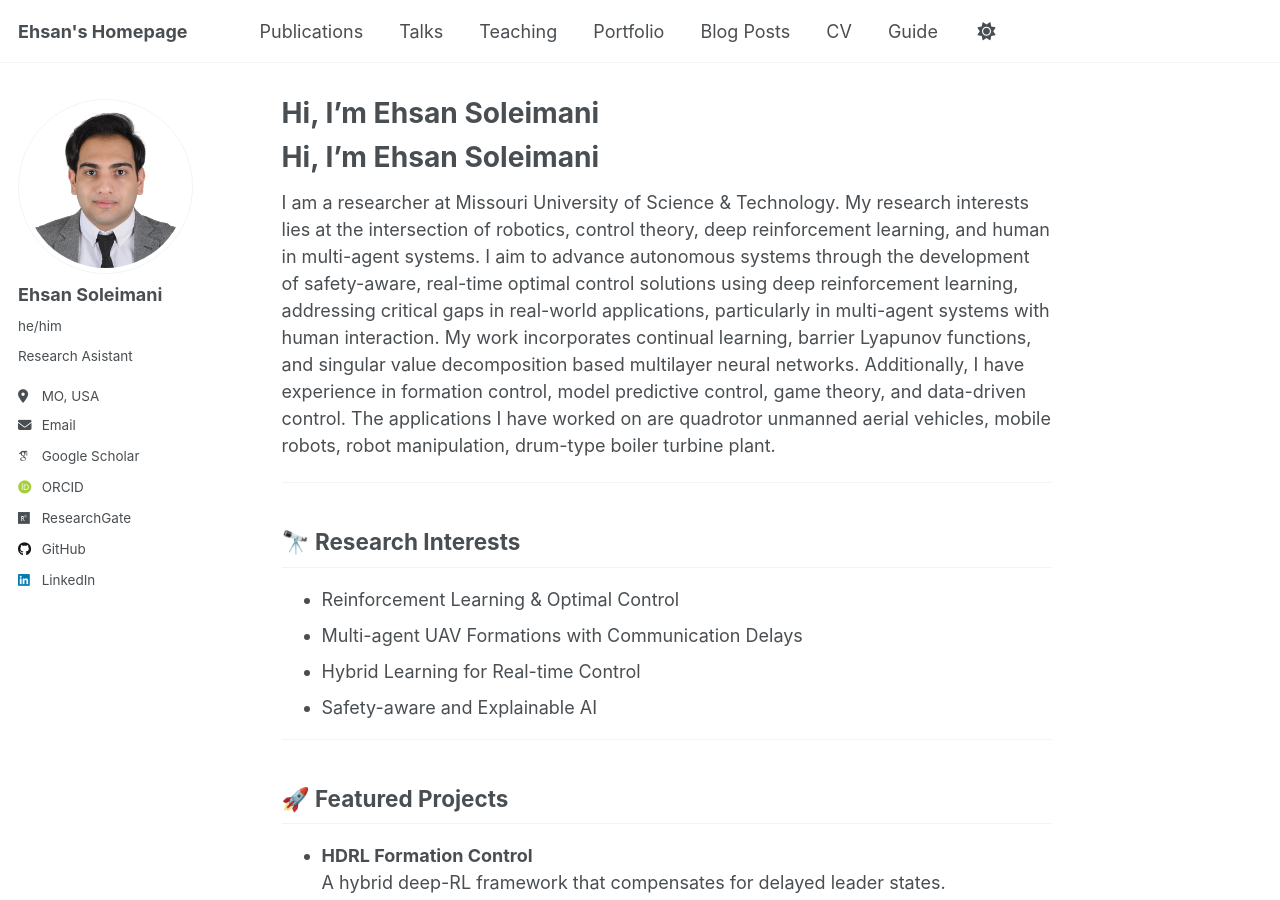
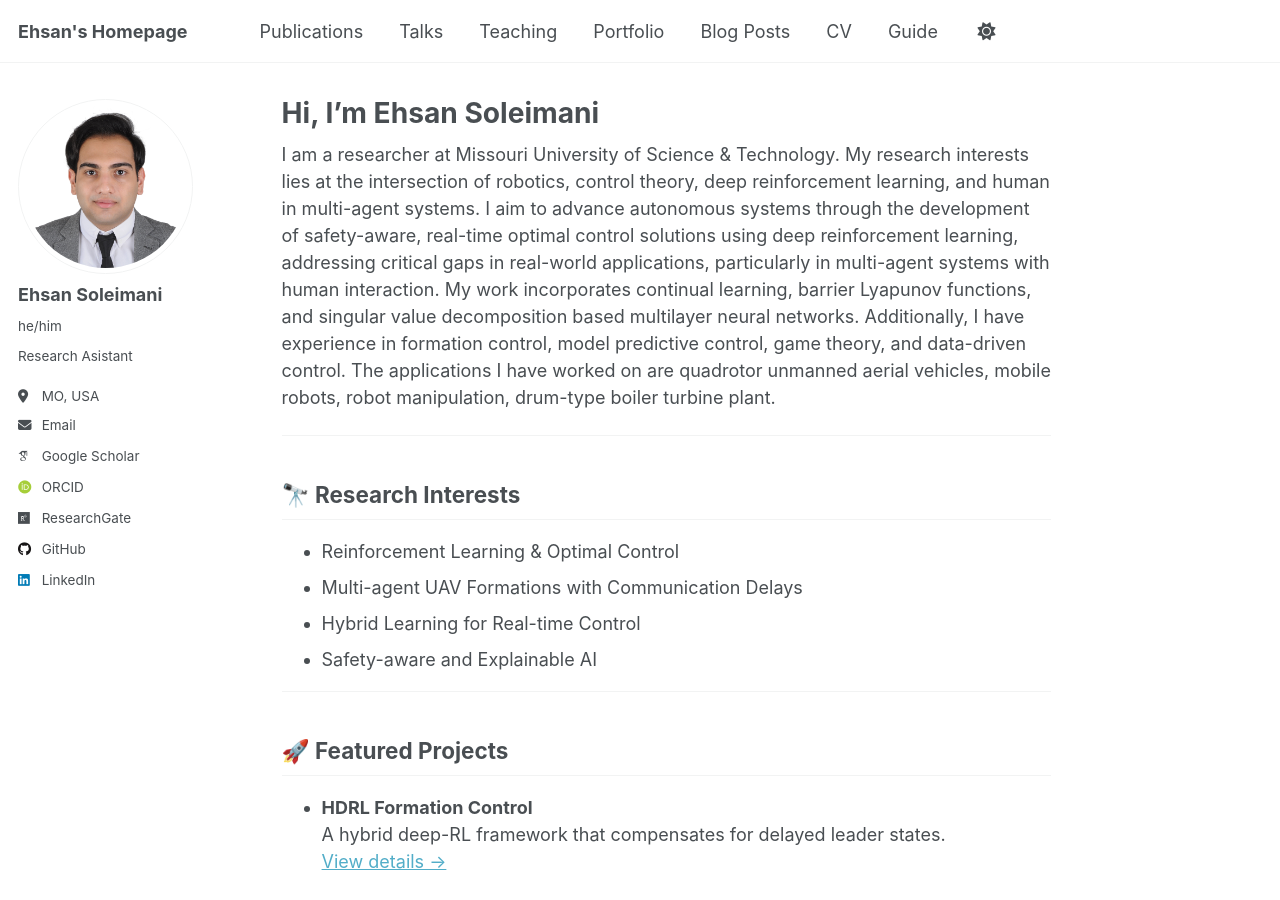
Before and after one commit to EhsanSoleimani1998/EhsanSoleimani1998.github.io, a Jekyll site: the page built from _pages/about.md, in a window 1280 px wide and 900 px high. Built offline with Jekyll 4.4.1, drawn with Linux system fonts in a browser that asks for light colours; some web fonts are replaced; a script that is not in the unit is left out.

Commit message:
Update about.md

```diff
--- a/_pages/about.md
+++ b/_pages/about.md
@@ -7,7 +7,6 @@ redirect_from:
   - /about.html
 ---
 
-# Hi, I’m **Ehsan Soleimani**
 
 I am a researcher at Missouri University of Science & Technology. My research interests lies at the intersection of robotics, control theory, deep reinforcement learning, and human in multi-agent systems. I aim to advance autonomous systems through the development of safety-aware, real-time optimal control solutions using deep reinforcement learning, addressing critical gaps in real-world applications, particularly in multi-agent systems with human interaction. My work incorporates continual learning, barrier Lyapunov functions, and singular value decomposition based multilayer neural networks.
 Additionally, I have experience in formation control, model predictive control, game theory, and data-driven control. The applications I have worked on are quadrotor unmanned aerial vehicles, mobile robots, robot manipulation, drum-type boiler turbine plant.
```
